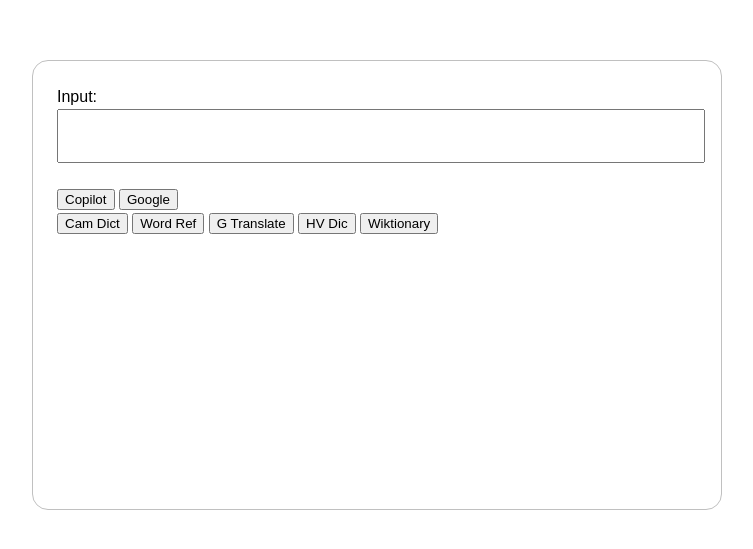
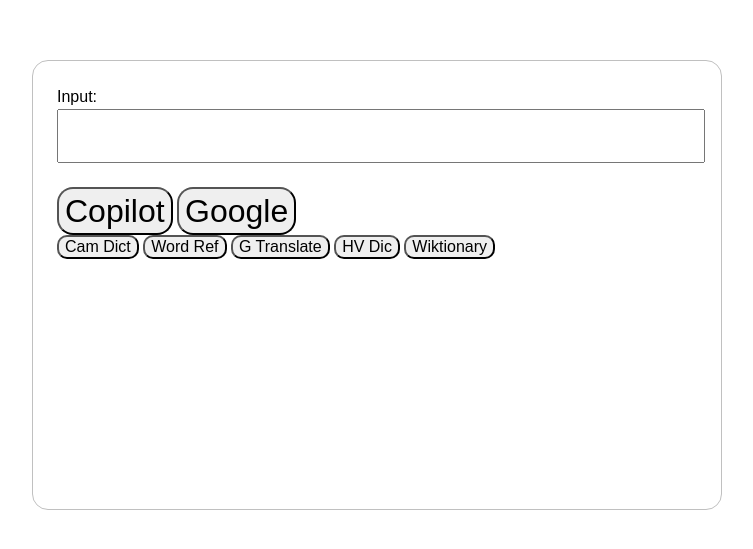
Before and after one commit to customsearch/customsearch.github.io, a plain HTML site: page index.html in a window 1280 px wide. Shown: the part 115-664 px from the top of the page, without its empty margins (263-1016 px from the left). Drawn offline with Linux system fonts and the light colour scheme.

Commit message:
Update index.html

```diff
--- a/index.html
+++ b/index.html
@@ -4,6 +4,10 @@
         <title>Custom Search</title>
         <script src="index.js"></script>
         <link rel="stylesheet" href="index.css"/>
+        <style>
+            button   { border-radius:10px; height:1.5rem; font-size:1rem; }
+            .big-btn { border-radius:1rem; height:3rem; font-size:2rem; }
+        </style>
     </head>
     <body style="margin:0; padding:0; font-size:1rem; line-height:1.5rem;
             font-family:sans-serif;">
```
